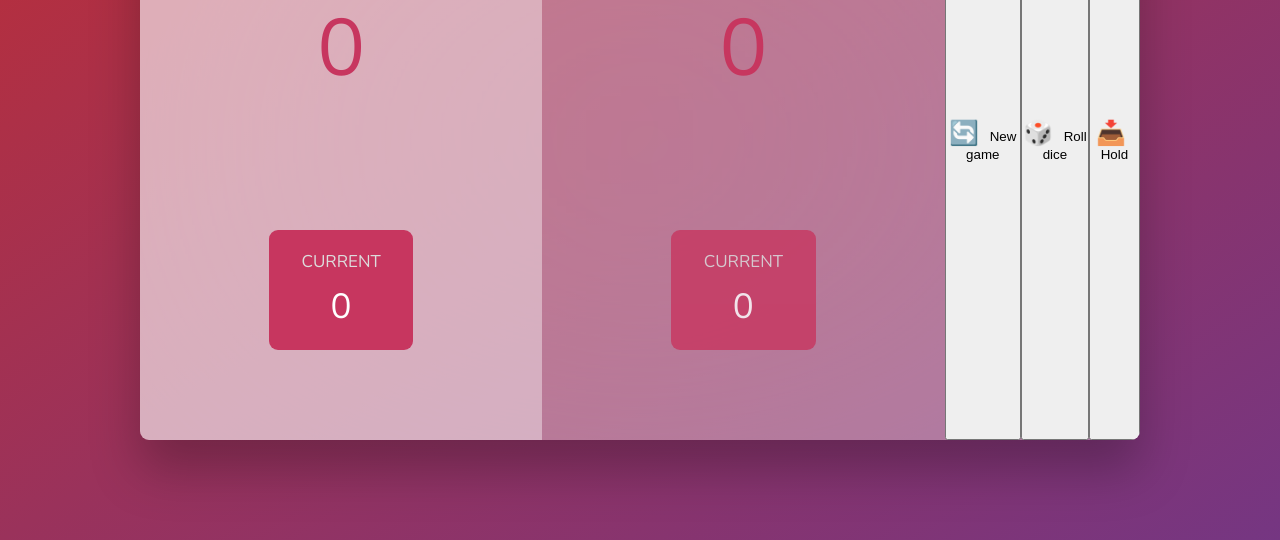
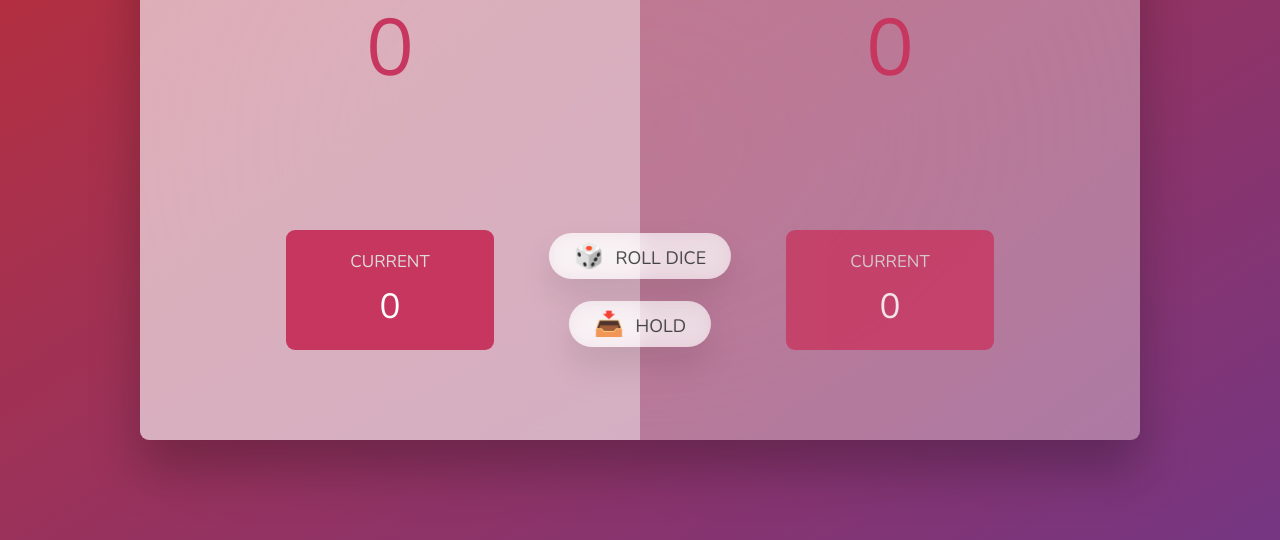
Before and after one commit to DevRelLewis/oinkgame, a plain HTML site: page index.html in a window 1280 px wide. Shown: the part 260-800 px from the top of the page. Drawn offline with nearby package versions, Linux system fonts and the light colour scheme.

Commit message:
put missing code back

```diff
--- a/style.css
+++ b/style.css
@@ -100,6 +100,28 @@ main {
 }
 
 /* ABSOLUTE POSITIONED ELEMENTS */
+.btn {
+  position: absolute;
+  left: 50%;
+  transform: translateX(-50%);
+  color: #444;
+  background: none;
+  border: none;
+  font-family: inherit;
+  font-size: 1.8rem;
+  text-transform: uppercase;
+  cursor: pointer;
+  font-weight: 400;
+  transition: all 0.2s;
+
+  background-color: white;
+  background-color: rgba(255, 255, 255, 0.6);
+  backdrop-filter: blur(10px);
+
+  padding: 0.7rem 2.5rem;
+  border-radius: 50rem;
+  box-shadow: 0 1.75rem 3.5rem rgba(0, 0, 0, 0.1);
+}
 
 .btn::first-letter {
   font-size: 2.4rem;
```
Also changed, not shown: 1 other file.
